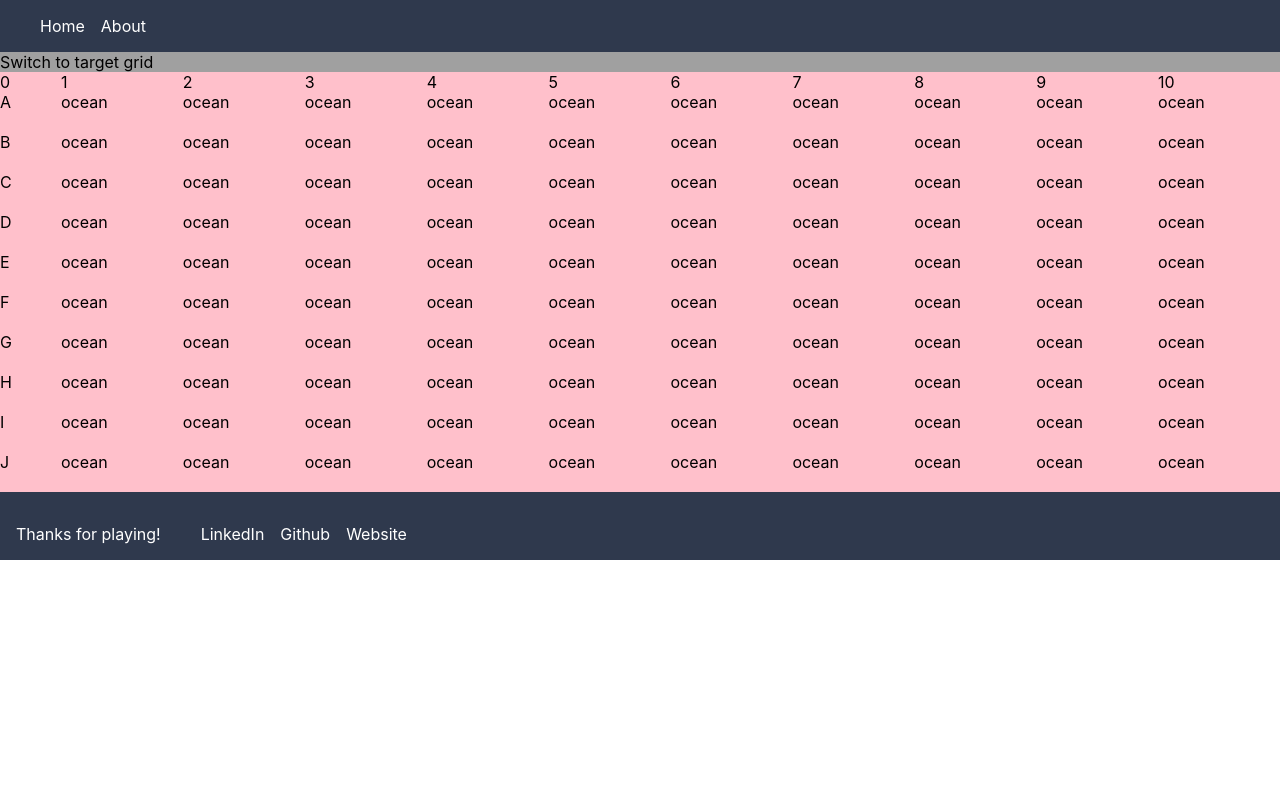
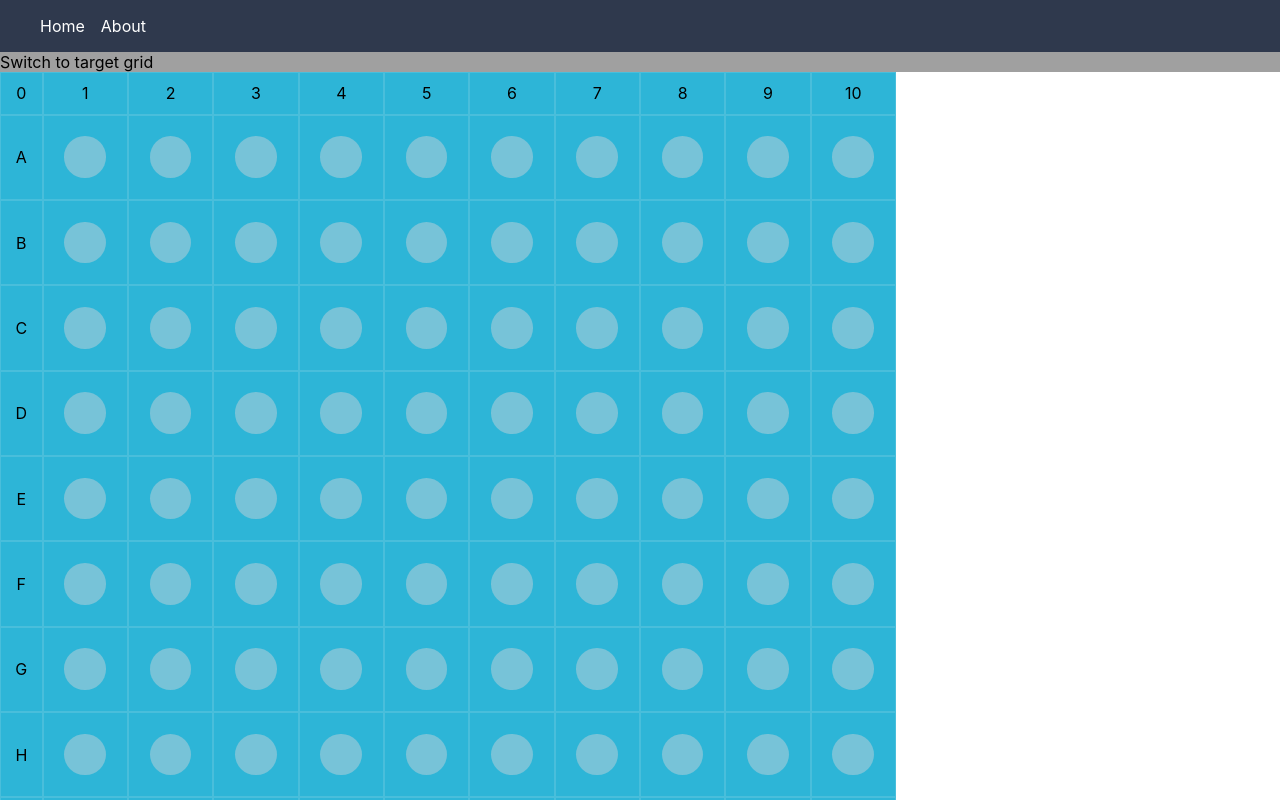
Before and after one commit to JesseBBuhler/battleship, a React (Create React App) app: page / in a window 1280 px wide. Shown: the top 800 px of the page. Built offline with nearby package versions, Linux system fonts and the light colour scheme.

Commit message:
style grids

```diff
--- /dev/null
+++ b/src/components/grid/Cell.css
@@ -0,0 +1,21 @@
+.cell {
+  background-color: var(--primary-grid-color);
+  border: solid 1px var(--secondary-grid-color);
+  display: flex;
+  align-items: center;
+  justify-content: center;
+}
+
+.circle {
+  width: 50%;
+  height: 50%;
+  border-radius: 50%;
+}
+
+.circle.ocean {
+  background-color: var(--tertiary-grid-color);
+}
+
+.circle.target {
+  background-color: var(--player-1-color);
+}
--- /dev/null
+++ b/src/components/grid/Cell.jsx
@@ -0,0 +1,16 @@
+import "./Cell.css";
+
+const Cell = (props) => {
+  let cell = props.cell;
+  return (
+    <div className={`cell ${cell.type}`}>
+      {cell.type !== "index" ? (
+        <div className={`circle ${cell.type}`}></div>
+      ) : (
+        cell.data
+      )}
+    </div>
+  );
+};
+
+export default Cell;
--- a/src/components/grid/Grid.css
+++ b/src/components/grid/Grid.css
@@ -2,4 +2,6 @@
   display: grid;
   grid-template-rows: 1fr repeat(10, 2fr);
   grid-template-columns: 1fr repeat(10, 2fr);
+  width: 70vw;
+  height: 70vw;
 }
--- a/src/components/grid/Grid.jsx
+++ b/src/components/grid/Grid.jsx
@@ -1,4 +1,4 @@
-import Square from "./Square";
+import Cell from "./Cell";
 import "./Grid.css";
 
 const Grid = (props) => {
@@ -21,7 +21,7 @@ const Grid = (props) => {
   return (
     <div className="grid">
       {gridLine.map((cell, index) => {
-        return <Square key={index} cell={cell}></Square>;
+        return <Cell key={index} cell={cell}></Cell>;
       })}
     </div>
   );
--- a/src/components/grid/Square.css
+++ /dev/null
@@ -1,3 +0,0 @@
-.square {
-  background-color: pink;
-}
--- a/src/components/grid/Square.jsx
+++ /dev/null
@@ -1,12 +0,0 @@
-import "./Square.css";
-
-const Square = (props) => {
-  let cell = props.cell;
-  return (
-    <div className="square">
-      {cell.type !== "index" ? cell.type : cell.data}
-    </div>
-  );
-};
-
-export default Square;
--- a/src/index.css
+++ b/src/index.css
@@ -15,8 +15,11 @@ code {
 :root {
   --primary-bg-color: #2f394d;
   --secondary-bg-color: #a0a0a0;
+  --primary-grid-color: #2db5d7;
+  --secondary-grid-color: #49bedb;
+  --tertiary-grid-color: #77c3d8;
   --player-1-color: #f2545b;
-  --player-2-color: #75b8c8;
+  --player-2-color: #5ebfd7;
   --primary-text-color: #ffffff;
   --secondary-text-color: #000000;
 }
```
